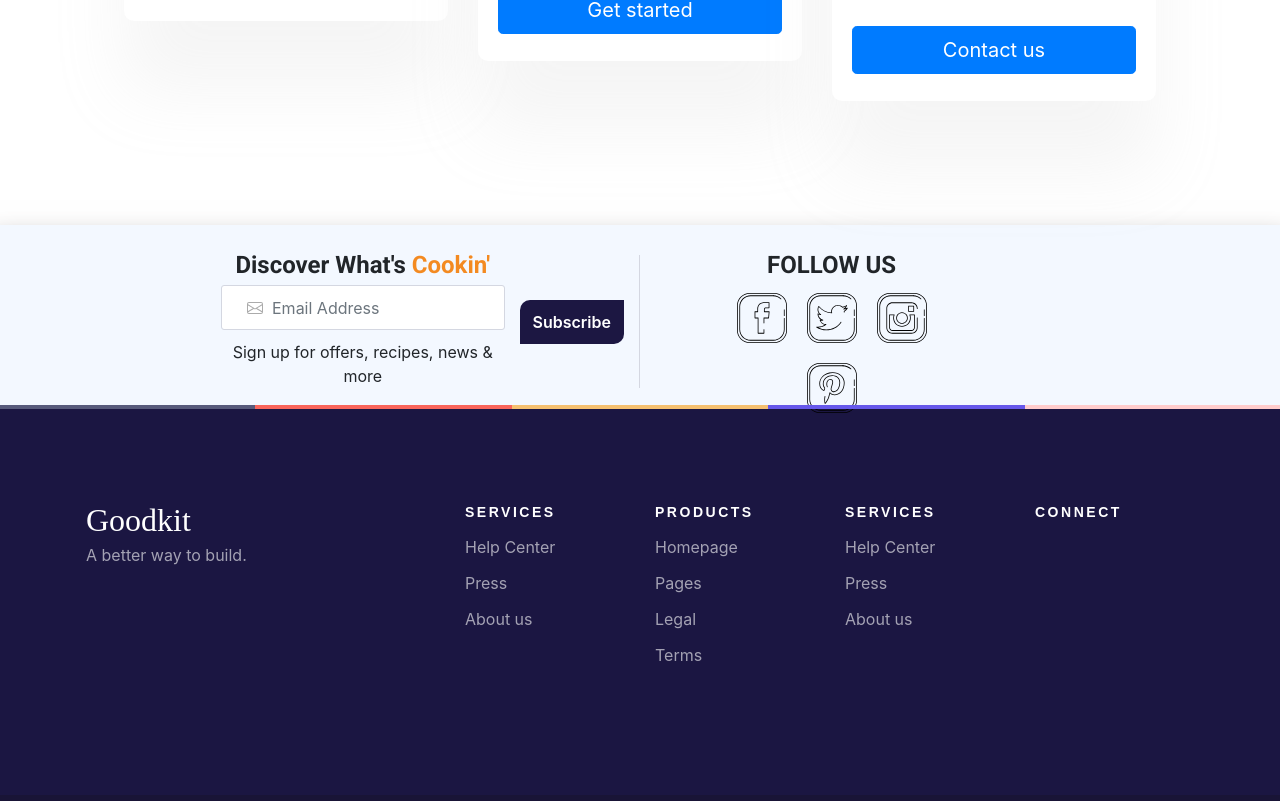
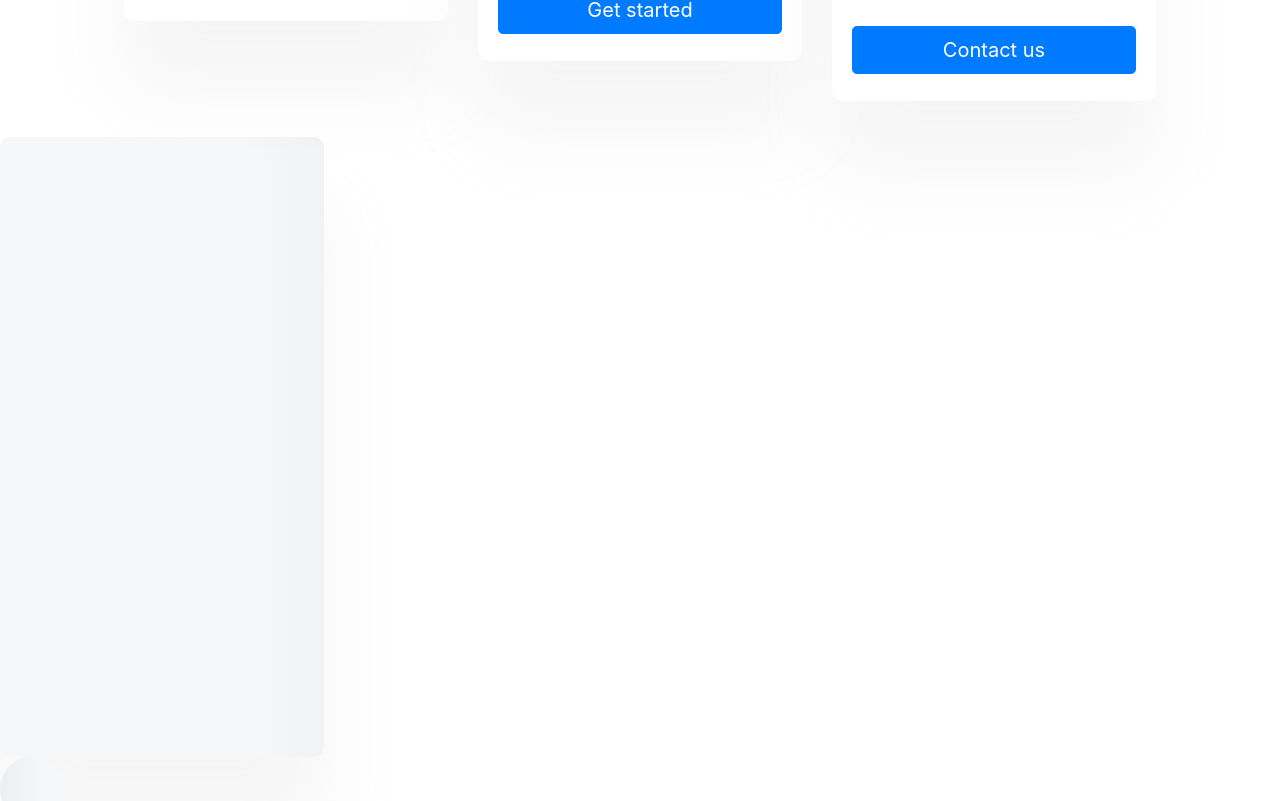
Before and after one commit to syed5511/Mealpackage-kuldeep, a React (Create React App) app: page / in a window 1280 px wide. Shown: the part 1019-1820 px from the top of the page. Built offline with nearby package versions, Linux system fonts and the light colour scheme.

Commit message:
skeleton, card

```diff
--- a/package.json
+++ b/package.json
@@ -2,6 +2,7 @@
   "name": "meal_package",
   "version": "0.1.0",
   "private": true,
+  "homepage": "https://syed5511.github.io/Mealpackage-kuldeep",
   "dependencies": {
     "@material-ui/core": "^4.9.14",
     "@material-ui/lab": "^4.0.0-alpha.53",
@@ -19,13 +20,16 @@
     "react-dom": "^16.13.1",
     "react-router-dom": "^5.2.0",
     "react-scripts": "3.4.1",
+    "styled-components": "^5.1.1",
     "yup": "^0.28.5"
   },
   "scripts": {
     "start": "react-scripts start",
     "build": "react-scripts build",
     "test": "react-scripts test",
-    "eject": "react-scripts eject"
+    "eject": "react-scripts eject",
+    "predeploy": "npm build",
+    "deploy": "gh-pages -d build"
   },
   "eslintConfig": {
     "extends": "react-app"
--- a/src/App.js
+++ b/src/App.js
@@ -1,16 +1,18 @@
-import React from 'react';
-import 'bootstrap/dist/css/bootstrap.min.css';
-import Footer from './common_components/footer.js';
-import FooterTerms from './common_components/footer_terms.js';
-import PackageButton from './common_components/button.js';
-import PackageSignup from './common_components/package_signup.js';
-import Signin from './common_components/signin.js';
-import FollowUs from './common_components/followus.js';
-import PricingPlan from './common_components/pricing_plan.js';
-import ConfirmAndPay from './common_components/confirm_and_pay.js';
-import Steppers from './common_components/steppers.js';
+import React from "react";
+import "bootstrap/dist/css/bootstrap.min.css";
+import Footer from "./common_components/footer.js";
+import FooterTerms from "./common_components/footer_terms.js";
+import PackageButton from "./common_components/button.js";
+import PackageSignup from "./common_components/package_signup.js";
+import Signin from "./common_components/signin.js";
+import FollowUs from "./common_components/followus.js";
+import PricingPlan from "./common_components/pricing_plan.js";
+import ConfirmAndPay from "./common_components/confirm_and_pay.js";
+import Steppers from "./common_components/steppers.js";
+import Skeleton from "./common_components/skeleton";
+import Card from "./common_components/card";
 
-import './App.css';
+import "./App.css";
 
 function App() {
   return (
@@ -18,6 +20,22 @@ function App() {
       {/* <Steppers /> */}
       {/* <ConfirmAndPay /> */}
       <PricingPlan />
+      <Card>
+        <Skeleton
+          width="100%"
+          height="100%"
+          borderRadius="10px"
+          className="rect"
+        />
+      </Card>
+      <Skeleton className="circle" width="64px" />
+      <Skeleton primaryColor="#ff9977" secondaryColor="#ff7777" width="20%" />
+      <Skeleton
+        className="circle"
+        width="64px"
+        primaryColor="#ff9977"
+        secondaryColor="#ff7777"
+      />
       {/* <Signin/> */}
       {/* <PackageSignup /> */}
       <FollowUs />
--- /dev/null
+++ b/src/common_components/card.css.js
@@ -0,0 +1,10 @@
+import styled from "styled-components";
+
+export const Container = styled.div`
+  width: 324px;
+  height: 620px;
+  background: #ffffff 0% 0% no-repeat padding-box;
+  box-shadow: 0px 70px 70px #bebebe29 !important;
+  border-radius: 10px;
+  border: 0px;
+`;
--- /dev/null
+++ b/src/common_components/card.js
@@ -0,0 +1,16 @@
+import React from "react";
+import { node } from "prop-types";
+
+import { Container } from "./card.css";
+
+const Card = ({ children }) => <Container>{children}</Container>;
+
+Card.propTypes = {
+  children: node,
+};
+
+Card.defaultProps = {
+  children: null,
+};
+
+export default Card;
--- /dev/null
+++ b/src/common_components/menu.css.js
@@ -0,0 +1,3 @@
+import styled from "styled-components";
+
+export const Container = styled.div``;
--- /dev/null
+++ b/src/common_components/skeleton.css.js
@@ -0,0 +1,52 @@
+import styled, { keyframes, css } from "styled-components";
+
+const animation = (width) => keyframes`
+  0% {
+		background-position: -${width} 0;
+  }
+
+  100% {
+		background-position: ${width} 0;
+  }
+`;
+
+export const Container = styled.div`
+  ${({
+    width,
+    height,
+    duration,
+    borderRadius,
+    primaryColor,
+    secondaryColor,
+  }) => css`
+    width: ${width};
+    height: ${height};
+
+    &.circle {
+      width: ${width};
+      height: ${width};
+      border-radius: ${width};
+    }
+
+    &.rect {
+      border-radius: ${borderRadius};
+    }
+
+    background: ${primaryColor};
+    background-image: linear-gradient(
+      to right,
+      ${primaryColor} 0%,
+      ${secondaryColor} 20%,
+      ${primaryColor} 50%,
+      ${primaryColor} 100%
+    );
+
+    animation: ${animation(width)} ${duration} linear infinite forwards;
+  `}
+
+  background-repeat: no-repeat;
+  background-size: 250% 250%;
+
+  margin: ${({ margin }) => margin || 0};
+  cursor: progress;
+`;
--- /dev/null
+++ b/src/common_components/skeleton.js
@@ -0,0 +1,52 @@
+import React from "react";
+import { string } from "prop-types";
+
+import { Container } from "./skeleton.css";
+
+const Skeleton = ({
+  width,
+  height,
+  duration,
+  borderRadius,
+  className,
+  margin,
+  primaryColor,
+  secondaryColor,
+  ...rest
+}) => (
+  <Container
+    {...{
+      width,
+      height,
+      duration,
+      borderRadius,
+      className,
+      margin,
+      primaryColor,
+      secondaryColor,
+    }}
+    {...rest}
+  />
+);
+
+Skeleton.propTypes = {
+  width: string,
+  height: string,
+  duration: string,
+  borderRadius: string,
+  className: string,
+  primaryColor: string,
+  secondaryColor: string,
+};
+
+Skeleton.defaultProps = {
+  width: "240px",
+  height: "48px",
+  duration: "0.8s",
+  borderRadius: "4px",
+  className: "rect",
+  primaryColor: "#f6f7f8",
+  secondaryColor: "#edeef1",
+};
+
+export default Skeleton;
```
Also changed, not shown: src/common_components/menu.js (added, +28 -0 lines), 1 other file (tests, documents, lock files or other folders).
